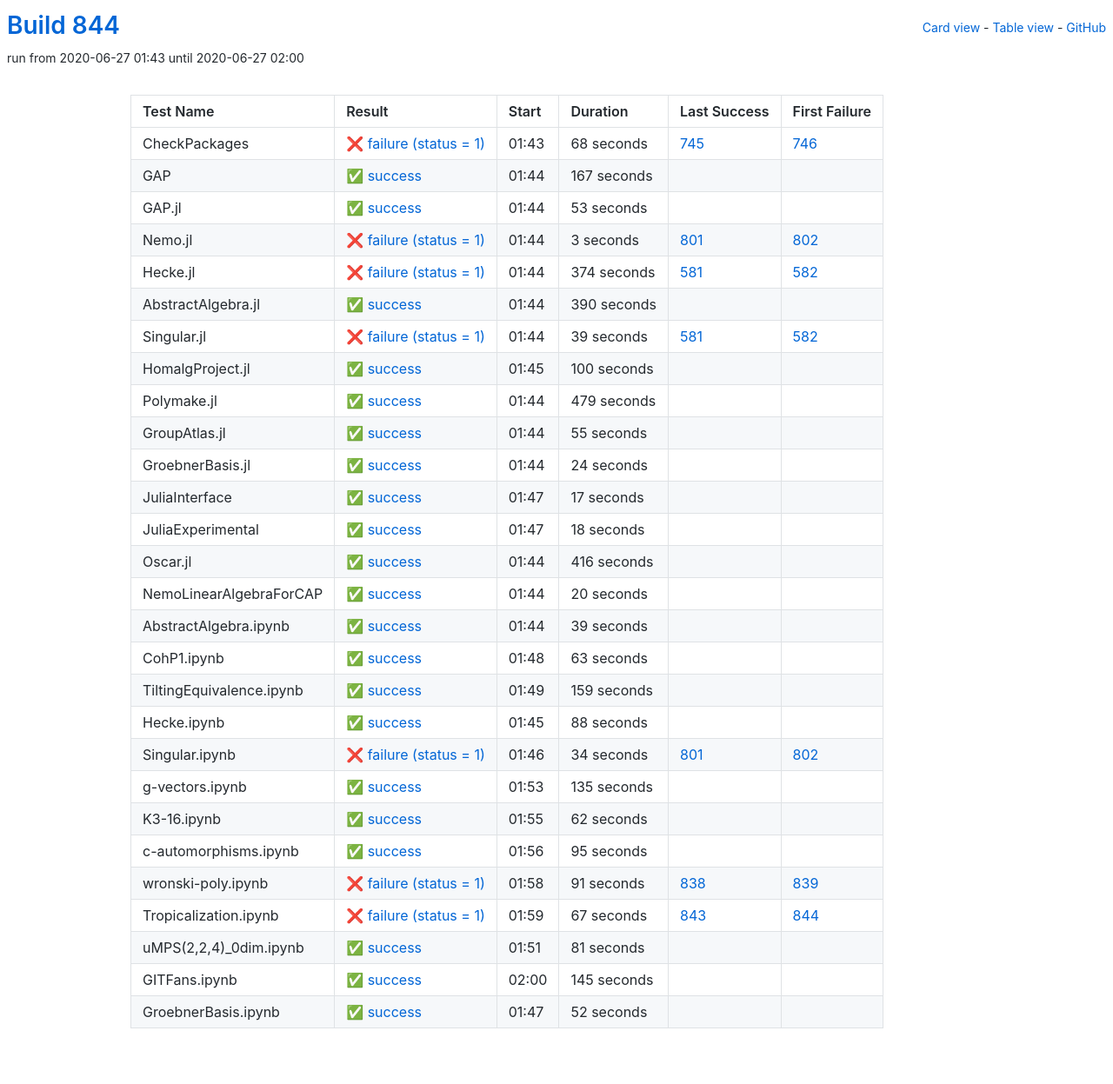
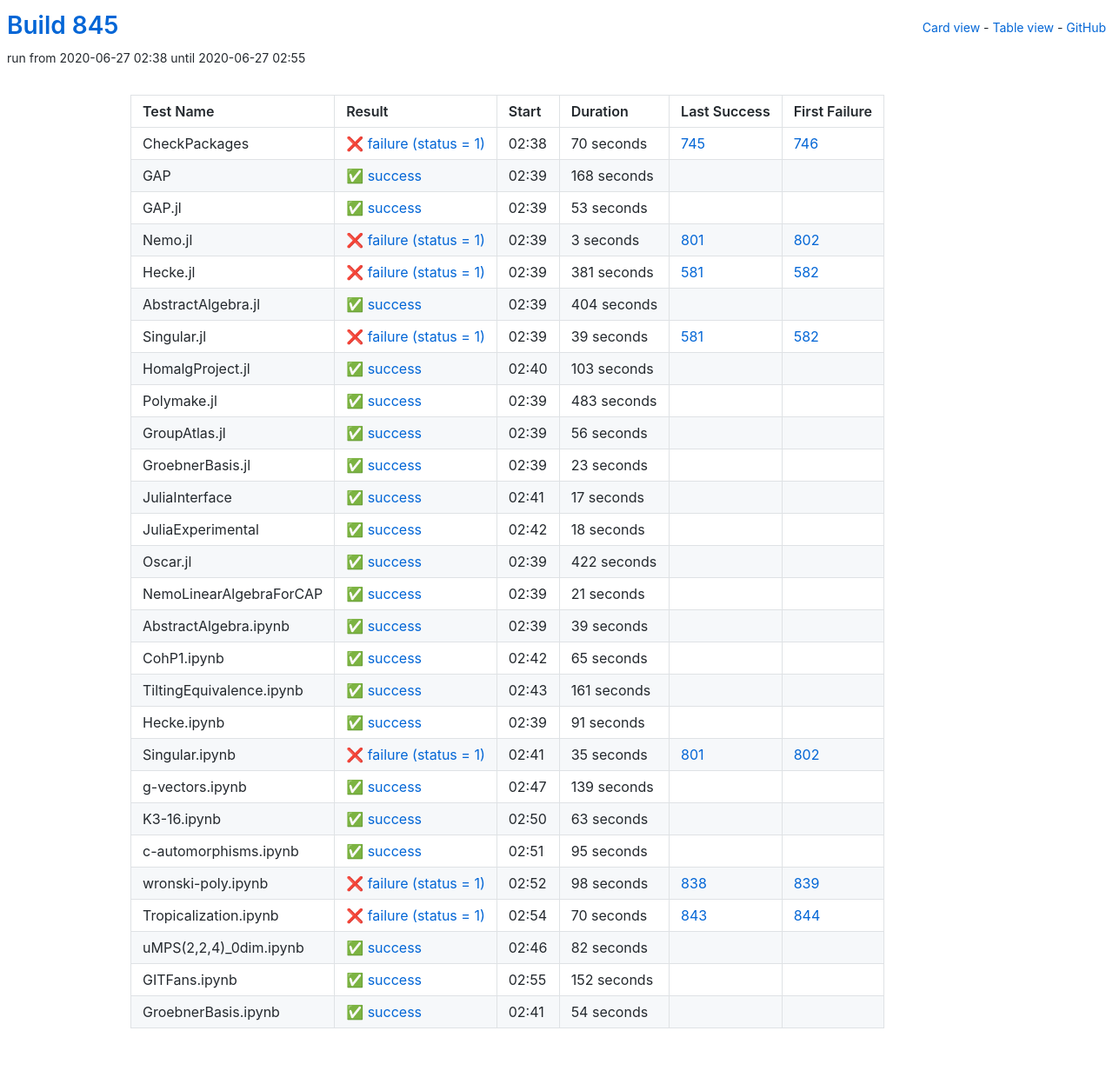
Before and after one commit to oscar-system/oscar-ci-status-1.4, a Jekyll site: the page built from table.html, in a window 1280 px wide. Shown: the whole page at 87% size. Built offline with Jekyll 4.4.1, drawn with Linux system fonts in a browser that asks for light colours.

Commit message:
Build #845

```diff
--- a/_data/ci.yml
+++ b/_data/ci.yml
@@ -1,6 +1,6 @@
 ---
-build: 844
-build_url: https://oscarci.mathematik.uni-kl.de/job/oscar-julia-1.4/844/
+build: 845
+build_url: https://oscarci.mathematik.uni-kl.de/job/oscar-julia-1.4/845/
 job: oscar-julia-1.4
 organization: oscar-system
 repo: oscar-ci-status-1.4
@@ -8,32 +8,32 @@ repourl: https://github.com/oscar-system/oscar-ci-status-1.4
 tests:
 - name: CheckPackages
   id: checkpackages
-  log: https://oscarci.mathematik.uni-kl.de/job/oscar-julia-1.4/844/artifact/logs/build-844/CheckPackages.log
-  start: 2020-06-27 01:43
+  log: https://oscarci.mathematik.uni-kl.de/job/oscar-julia-1.4/845/artifact/logs/build-845/CheckPackages.log
+  start: 2020-06-27 02:38
   success: false
   exitcode: 1
   status: failure
-  duration: 68
+  duration: 70
   last_success: 745
   last_success_url: https://oscarci.mathematik.uni-kl.de/job/oscar-julia-1.4/745/
   first_failure: 746
   first_failure_url: https://oscarci.mathematik.uni-kl.de/job/oscar-julia-1.4/746/
 - name: GAP
   id: gap
-  log: https://oscarci.mathematik.uni-kl.de/job/oscar-julia-1.4/844/artifact/logs/build-844/GAP.log
-  start: 2020-06-27 01:44
+  log: https://oscarci.mathematik.uni-kl.de/job/oscar-julia-1.4/845/artifact/logs/build-845/GAP.log
+  start: 2020-06-27 02:39
   success: true
   exitcode: 0
   status: success
-  duration: 167
+  duration: 168
   last_success: false
   last_success_url:
   first_failure: false
   first_failure_url:
 - name: GAP.jl
   id: gap-jl
-  log: https://oscarci.mathematik.uni-kl.de/job/oscar-julia-1.4/844/artifact/logs/build-844/GAP.jl.log
-  start: 2020-06-27 01:44
+  log: https://oscarci.mathematik.uni-kl.de/job/oscar-julia-1.4/845/artifact/logs/build-845/GAP.jl.log
+  start: 2020-06-27 02:39
   success: true
   exitcode: 0
   status: success
@@ -44,8 +44,8 @@ tests:
   first_failure_url:
 - name: Nemo.jl
   id: nemo-jl
-  log: https://oscarci.mathematik.uni-kl.de/job/oscar-julia-1.4/844/artifact/logs/build-844/Nemo.jl.log
-  start: 2020-06-27 01:44
+  log: https://oscarci.mathematik.uni-kl.de/job/oscar-julia-1.4/845/artifact/logs/build-845/Nemo.jl.log
+  start: 2020-06-27 02:39
   success: false
   exitcode: 1
   status: failure
@@ -56,32 +56,32 @@ tests:
   first_failure_url: https://oscarci.mathematik.uni-kl.de/job/oscar-julia-1.4/802/
 - name: Hecke.jl
   id: hecke-jl
-  log: https://oscarci.mathematik.uni-kl.de/job/oscar-julia-1.4/844/artifact/logs/build-844/Hecke.jl.log
-  start: 2020-06-27 01:44
+  log: https://oscarci.mathematik.uni-kl.de/job/oscar-julia-1.4/845/artifact/logs/build-845/Hecke.jl.log
+  start: 2020-06-27 02:39
   success: false
   exitcode: 1
   status: failure
-  duration: 374
+  duration: 381
   last_success: 581
   last_success_url: https://oscarci.mathematik.uni-kl.de/job/oscar-julia-1.4/581/
   first_failure: 582
   first_failure_url: https://oscarci.mathematik.uni-kl.de/job/oscar-julia-1.4/582/
 - name: AbstractAlgebra.jl
   id: abstractalgebra-jl
-  log: https://oscarci.mathematik.uni-kl.de/job/oscar-julia-1.4/844/artifact/logs/build-844/AbstractAlgebra.jl.log
-  start: 2020-06-27 01:44
+  log: https://oscarci.mathematik.uni-kl.de/job/oscar-julia-1.4/845/artifact/logs/build-845/AbstractAlgebra.jl.log
+  start: 2020-06-27 02:39
   success: true
   exitcode: 0
   status: success
-  duration: 390
+  duration: 404
   last_success: false
   last_success_url:
   first_failure: false
   first_failure_url:
 - name: Singular.jl
   id: singular-jl
-  log: https://oscarci.mathematik.uni-kl.de/job/oscar-julia-1.4/844/artifact/logs/build-844/Singular.jl.log
-  start: 2020-06-27 01:44
+  log: https://oscarci.mathematik.uni-kl.de/job/oscar-julia-1.4/845/artifact/logs/build-845/Singular.jl.log
+  start: 2020-06-27 02:39
   success: false
   exitcode: 1
   status: failure
@@ -92,56 +92,56 @@ tests:
   first_failure_url: https://oscarci.mathematik.uni-kl.de/job/oscar-julia-1.4/582/
 - name: HomalgProject.jl
   id: homalgproject-jl
-  log: https://oscarci.mathematik.uni-kl.de/job/oscar-julia-1.4/844/artifact/logs/build-844/HomalgProject.jl.log
-  start: 2020-06-27 01:45
+  log: https://oscarci.mathematik.uni-kl.de/job/oscar-julia-1.4/845/artifact/logs/build-845/HomalgProject.jl.log
+  start: 2020-06-27 02:40
   success: true
   exitcode: 0
   status: success
-  duration: 100
+  duration: 103
   last_success: false
   last_success_url:
   first_failure: false
   first_failure_url:
 - name: Polymake.jl
   id: polymake-jl
-  log: https://oscarci.mathematik.uni-kl.de/job/oscar-julia-1.4/844/artifact/logs/build-844/Polymake.jl.log
-  start: 2020-06-27 01:44
+  log: https://oscarci.mathematik.uni-kl.de/job/oscar-julia-1.4/845/artifact/logs/build-845/Polymake.jl.log
+  start: 2020-06-27 02:39
   success: true
   exitcode: 0
   status: success
-  duration: 479
+  duration: 483
   last_success: false
   last_success_url:
   first_failure: false
   first_failure_url:
 - name: GroupAtlas.jl
   id: groupatlas-jl
-  log: https://oscarci.mathematik.uni-kl.de/job/oscar-julia-1.4/844/artifact/logs/build-844/GroupAtlas.jl.log
-  start: 2020-06-27 01:44
+  log: https://oscarci.mathematik.uni-kl.de/job/oscar-julia-1.4/845/artifact/logs/build-845/GroupAtlas.jl.log
+  start: 2020-06-27 02:39
   success: true
   exitcode: 0
   status: success
-  duration: 55
+  duration: 56
   last_success: false
   last_success_url:
   first_failure: false
   first_failure_url:
 - name: GroebnerBasis.jl
   id: groebnerbasis-jl
-  log: https://oscarci.mathematik.uni-kl.de/job/oscar-julia-1.4/844/artifact/logs/build-844/GroebnerBasis.jl.log
-  start: 2020-06-27 01:44
+  log: https://oscarci.mathematik.uni-kl.de/job/oscar-julia-1.4/845/artifact/logs/build-845/GroebnerBasis.jl.log
+  start: 2020-06-27 02:39
   success: true
   exitcode: 0
   status: success
-  duration: 24
+  duration: 23
   last_success: false
   last_success_url:
   first_failure: false
   first_failure_url:
 - name: JuliaInterface
   id: juliainterface
-  log: https://oscarci.mathematik.uni-kl.de/job/oscar-julia-1.4/844/artifact/logs/build-844/JuliaInterface.log
-  start: 2020-06-27 01:47
+  log: https://oscarci.mathematik.uni-kl.de/job/oscar-julia-1.4/845/artifact/logs/build-845/JuliaInterface.log
+  start: 2020-06-27 02:41
   success: true
   exitcode: 0
   status: success
@@ -152,8 +152,8 @@ tests:
   first_failure_url:
 - name: JuliaExperimental
   id: juliaexperimental
-  log: https://oscarci.mathematik.uni-kl.de/job/oscar-julia-1.4/844/artifact/logs/build-844/JuliaExperimental.log
-  start: 2020-06-27 01:47
+  log: https://oscarci.mathematik.uni-kl.de/job/oscar-julia-1.4/845/artifact/logs/build-845/JuliaExperimental.log
+  start: 2020-06-27 02:42
   success: true
   exitcode: 0
   status: success
@@ -164,32 +164,32 @@ tests:
   first_failure_url:
 - name: Oscar.jl
   id: oscar-jl
-  log: https://oscarci.mathematik.uni-kl.de/job/oscar-julia-1.4/844/artifact/logs/build-844/Oscar.jl.log
-  start: 2020-06-27 01:44
+  log: https://oscarci.mathematik.uni-kl.de/job/oscar-julia-1.4/845/artifact/logs/build-845/Oscar.jl.log
+  start: 2020-06-27 02:39
   success: true
   exitcode: 0
   status: success
-  duration: 416
+  duration: 422
   last_success: false
   last_success_url:
   first_failure: false
   first_failure_url:
 - name: NemoLinearAlgebraForCAP
   id: nemolinearalgebraforcap
-  log: https://oscarci.mathematik.uni-kl.de/job/oscar-julia-1.4/844/artifact/logs/build-844/NemoLinearAlgebraForCAP.log
-  start: 2020-06-27 01:44
+  log: https://oscarci.mathematik.uni-kl.de/job/oscar-julia-1.4/845/artifact/logs/build-845/NemoLinearAlgebraForCAP.log
+  start: 2020-06-27 02:39
   success: true
   exitcode: 0
   status: success
-  duration: 20
+  duration: 21
   last_success: false
   last_success_url:
   first_failure: false
   first_failure_url:
 - name: AbstractAlgebra.ipynb
   id: abstractalgebra-ipynb
-  log: https://oscarci.mathematik.uni-kl.de/job/oscar-julia-1.4/844/artifact/logs/build-844/AbstractAlgebra.ipynb.log
-  start: 2020-06-27 01:44
+  log: https://oscarci.mathematik.uni-kl.de/job/oscar-julia-1.4/845/artifact/logs/build-845/AbstractAlgebra.ipynb.log
+  start: 2020-06-27 02:39
   success: true
   exitcode: 0
   status: success
@@ -200,8 +200,68 @@ tests:
   first_failure_url:
 - name: CohP1.ipynb
   id: cohp1-ipynb
-  log: https://oscarci.mathematik.uni-kl.de/job/oscar-julia-1.4/844/artifact/logs/build-844/CohP1.ipynb.log
-  start: 2020-06-27 01:48
+  log: https://oscarci.mathematik.uni-kl.de/job/oscar-julia-1.4/845/artifact/logs/build-845/CohP1.ipynb.log
+  start: 2020-06-27 02:42
+  success: true
+  exitcode: 0
+  status: success
+  duration: 65
+  last_success: false
+  last_success_url:
+  first_failure: false
+  first_failure_url:
+- name: TiltingEquivalence.ipynb
+  id: tiltingequivalence-ipynb
+  log: https://oscarci.mathematik.uni-kl.de/job/oscar-julia-1.4/845/artifact/logs/build-845/TiltingEquivalence.ipynb.log
+  start: 2020-06-27 02:43
+  success: true
+  exitcode: 0
+  status: success
+  duration: 161
+  last_success: false
+  last_success_url:
+  first_failure: false
+  first_failure_url:
+- name: Hecke.ipynb
+  id: hecke-ipynb
+  log: https://oscarci.mathematik.uni-kl.de/job/oscar-julia-1.4/845/artifact/logs/build-845/Hecke.ipynb.log
+  start: 2020-06-27 02:39
+  success: true
+  exitcode: 0
+  status: success
+  duration: 91
+  last_success: false
+  last_success_url:
+  first_failure: false
+  first_failure_url:
+- name: Singular.ipynb
+  id: singular-ipynb
+  log: https://oscarci.mathematik.uni-kl.de/job/oscar-julia-1.4/845/artifact/logs/build-845/Singular.ipynb.log
+  start: 2020-06-27 02:41
+  success: false
+  exitcode: 1
+  status: failure
+  duration: 35
+  last_success: 801
+  last_success_url: https://oscarci.mathematik.uni-kl.de/job/oscar-julia-1.4/801/
+  first_failure: 802
+  first_failure_url: https://oscarci.mathematik.uni-kl.de/job/oscar-julia-1.4/802/
+- name: g-vectors.ipynb
+  id: g-vectors-ipynb
+  log: https://oscarci.mathematik.uni-kl.de/job/oscar-julia-1.4/845/artifact/logs/build-845/g-vectors.ipynb.log
+  start: 2020-06-27 02:47
+  success: true
+  exitcode: 0
+  status: success
+  duration: 139
+  last_success: false
+  last_success_url:
+  first_failure: false
+  first_failure_url:
+- name: K3-16.ipynb
+  id: k3-16-ipynb
+  log: https://oscarci.mathematik.uni-kl.de/job/oscar-julia-1.4/845/artifact/logs/build-845/K3-16.ipynb.log
+  start: 2020-06-27 02:50
   success: true
   exitcode: 0
   status: success
@@ -210,70 +270,10 @@ tests:
   last_success_url:
   first_failure: false
   first_failure_url:
-- name: TiltingEquivalence.ipynb
-  id: tiltingequivalence-ipynb
-  log: https://oscarci.mathematik.uni-kl.de/job/oscar-julia-1.4/844/artifact/logs/build-844/TiltingEquivalence.ipynb.log
-  start: 2020-06-27 01:49
-  success: true
-  exitcode: 0
-  status: success
-  duration: 159
-  last_success: false
-  last_success_url:
-  first_failure: false
-  first_failure_url:
-- name: Hecke.ipynb
-  id: hecke-ipynb
-  log: https://oscarci.mathematik.uni-kl.de/job/oscar-julia-1.4/844/artifact/logs/build-844/Hecke.ipynb.log
-  start: 2020-06-27 01:45
-  success: true
-  exitcode: 0
-  status: success
-  duration: 88
-  last_success: false
-  last_success_url:
-  first_failure: false
-  first_failure_url:
-- name: Singular.ipynb
-  id: singular-ipynb
-  log: https://oscarci.mathematik.uni-kl.de/job/oscar-julia-1.4/844/artifact/logs/build-844/Singular.ipynb.log
-  start: 2020-06-27 01:46
-  success: false
-  exitcode: 1
-  status: failure
-  duration: 34
-  last_success: 801
-  last_success_url: https://oscarci.mathematik.uni-kl.de/job/oscar-julia-1.4/801/
-  first_failure: 802
-  first_failure_url: https://oscarci.mathematik.uni-kl.de/job/oscar-julia-1.4/802/
-- name: g-vectors.ipynb
-  id: g-vectors-ipynb
-  log: https://oscarci.mathematik.uni-kl.de/job/oscar-julia-1.4/844/artifact/logs/build-844/g-vectors.ipynb.log
-  start: 2020-06-27 01:53
-  success: true
-  exitcode: 0
-  status: success
-  duration: 135
-  last_success: false
-  last_success_url:
-  first_failure: false
-  first_failure_url:
-- name: K3-16.ipynb
-  id: k3-16-ipynb
-  log: https://oscarci.mathematik.uni-kl.de/job/oscar-julia-1.4/844/artifact/logs/build-844/K3-16.ipynb.log
-  start: 2020-06-27 01:55
-  success: true
-  exitcode: 0
-  status: success
-  duration: 62
-  last_success: false
-  last_success_url:
-  first_failure: false
-  first_failure_url:
 - name: c-automorphisms.ipynb
   id: c-automorphisms-ipynb
-  log: https://oscarci.mathematik.uni-kl.de/job/oscar-julia-1.4/844/artifact/logs/build-844/c-automorphisms.ipynb.log
-  start: 2020-06-27 01:56
+  log: https://oscarci.mathematik.uni-kl.de/job/oscar-julia-1.4/845/artifact/logs/build-845/c-automorphisms.ipynb.log
+  start: 2020-06-27 02:51
   success: true
   exitcode: 0
   status: success
@@ -284,60 +284,60 @@ tests:
   first_failure_url:
 - name: wronski-poly.ipynb
   id: wronski-poly-ipynb
-  log: https://oscarci.mathematik.uni-kl.de/job/oscar-julia-1.4/844/artifact/logs/build-844/wronski-poly.ipynb.log
-  start: 2020-06-27 01:58
+  log: https://oscarci.mathematik.uni-kl.de/job/oscar-julia-1.4/845/artifact/logs/build-845/wronski-poly.ipynb.log
+  start: 2020-06-27 02:52
   success: false
   exitcode: 1
   status: failure
-  duration: 91
+  duration: 98
   last_success: 838
   last_success_url: https://oscarci.mathematik.uni-kl.de/job/oscar-julia-1.4/838/
   first_failure: 839
   first_failure_url: https://oscarci.mathematik.uni-kl.de/job/oscar-julia-1.4/839/
 - name: Tropicalization.ipynb
   id: tropicalization-ipynb
-  log: https://oscarci.mathematik.uni-kl.de/job/oscar-julia-1.4/844/artifact/logs/build-844/Tropicalization.ipynb.log
-  start: 2020-06-27 01:59
+  log: https://oscarci.mathematik.uni-kl.de/job/oscar-julia-1.4/845/artifact/logs/build-845/Tropicalization.ipynb.log
+  start: 2020-06-27 02:54
   success: false
   exitcode: 1
   status: failure
-  duration: 67
+  duration: 70
   last_success: 843
   last_success_url: https://oscarci.mathematik.uni-kl.de/job/oscar-julia-1.4/843/
   first_failure: 844
   first_failure_url: https://oscarci.mathematik.uni-kl.de/job/oscar-julia-1.4/844/
 - name: uMPS(2,2,4)_0dim.ipynb
   id: umps-2-2-4-0dim-ipynb
-  log: https://oscarci.mathematik.uni-kl.de/job/oscar-julia-1.4/844/artifact/logs/build-844/uMPS-2-2-4-_0dim.ipynb.log
-  start: 2020-06-27 01:51
+  log: https://oscarci.mathematik.uni-kl.de/job/oscar-julia-1.4/845/artifact/logs/build-845/uMPS-2-2-4-_0dim.ipynb.log
+  start: 2020-06-27 02:46
   success: true
   exitcode: 0
   status: success
-  duration: 81
+  duration: 82
   last_success: false
   last_success_url:
   first_failure: false
   first_failure_url:
 - name: GITFans.ipynb
   id: gitfans-ipynb
-  log: https://oscarci.mathematik.uni-kl.de/job/oscar-julia-1.4/844/artifact/logs/build-844/GITFans.ipynb.log
-  start: 2020-06-27 02:00
+  log: https://oscarci.mathematik.uni-kl.de/job/oscar-julia-1.4/845/artifact/logs/build-845/GITFans.ipynb.log
+  start: 2020-06-27 02:55
   success: true
   exitcode: 0
   status: success
-  duration: 145
+  duration: 152
   last_success: false
   last_success_url:
   first_failure: false
   first_failure_url:
 - name: GroebnerBasis.ipynb
   id: groebnerbasis-ipynb
-  log: https://oscarci.mathematik.uni-kl.de/job/oscar-julia-1.4/844/artifact/logs/build-844/GroebnerBasis.ipynb.log
-  start: 2020-06-27 01:47
+  log: https://oscarci.mathematik.uni-kl.de/job/oscar-julia-1.4/845/artifact/logs/build-845/GroebnerBasis.ipynb.log
+  start: 2020-06-27 02:41
   success: true
   exitcode: 0
   status: success
-  duration: 52
+  duration: 54
   last_success: false
   last_success_url:
   first_failure: false
```
Also changed, not shown: README.md.
